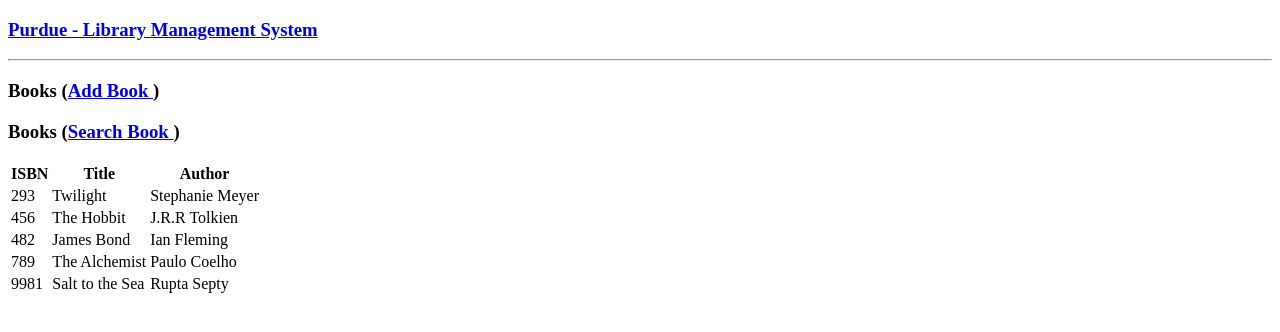
After one commit to CS348-GroupProject/CS348-Group-Project, a Flask app: page / in a window 1280 px wide. The commit adds this page. Shown: the top 332 px of the page. Run offline with Flask 2, Linux system fonts and the light colour scheme; data comes from the database, SQL or seed files in the repository; both versions use the stored data as it was after the commit.

Commit message:
Completed task 3 - can retrieve and enter data with application now

```diff
--- a/Table.py
+++ b/Table.py
@@ -7,12 +7,12 @@ app = Flask(__name__)
 def users():
   return render_template('users.html')
 
-@app.route('/result',methods = ['POST', 'GET'])
+@app.route('result',methods = ['POST', 'GET'])
 def result():
   if request.method == 'POST':
     result = request.form
 
-  return render_template("result.html",result = result)
+    return render_template("result.html",result = result)
 
 if __name__ == '__main__':
     app.run(debug = True)
--- a/app.py
+++ b/app.py
@@ -1,7 +1,47 @@
-from flask import Flask
+from flask import Flask, request, flash, url_for, redirect, render_template
 from flask_sqlalchemy import SQLAlchemy
 
 app = Flask(__name__, template_folder='templates')
 app.config['SQLALCHEMY_DATABASE_URI'] = 'sqlite:///mydata.db'
 app.secret_key = "secert_key"
 db = SQLAlchemy(app)
+
+class books(db.Model):
+    isbn = db.Column(db.Integer, primary_key=True)
+    title = db.Column(db.String(100))
+    author = db.Column(db.String(100))
+
+    def __init__(self, isbn, title, author):
+        self.isbn = isbn
+        self.title = title
+        self.author = author
+
+    @app.route('/')
+    def show_all():
+        return render_template('show_all.html', books = books.query.all() )
+
+    @app.route('/new', methods = ['GET', 'POST'])
+    def new():
+        if request.method == 'POST':
+            if not request.form['isbn'] or not request.form['title'] or not request.form['author']:
+                flash('Please enter all the fields', 'error')
+            else:
+                book = books(request.form['isbn'], request.form['title'], request.form['author'])
+                #db.session.delete(books.query.get_or_404(1234567))
+                db.session.add(book)
+                db.session.commit()
+                flash('Book was successfully added!')
+                return redirect(url_for('show_all'))
+        return render_template('new.html')
+
+    @app.route('/search', methods = ['GET', 'POST'])
+    def search():
+        if request.method == 'POST':
+            #book = books.query.get_or_404(request.form['search'])
+            #db.session.delete(books.query.get_or_404(1234567))
+            flash('Book was successfully found!')
+            return render_template('search.html', sTitle = books.query.get_or_404(request.form['search']).title, sAuthor = books.query.get_or_404(request.form['search']).author)
+        return render_template('search.html')
+if __name__ == '__main__':
+   db.create_all()
+   app.run(debug = True)
--- a/templates/index.html
+++ b/templates/index.html
@@ -3,5 +3,8 @@
     <p>IBSN <input type="text" name="ISBN" /></p>
     <p>Title <input type="text" name="Title" /></p>
     <p>Author <input type="text" name="Author" /></p>
+    <form method="post" action="/">
+        <input type="submit" value="SUBMIT" name="action1"/>
+    </form>
   </body>
 </html>
--- /dev/null
+++ b/templates/result.html
@@ -0,0 +1,5 @@
+<html>
+  <body>
+    <p>WORKS! <input type="text" name="ISBN" /></p>
+  </body>
+</html>
--- /dev/null
+++ b/templates/show_all.html
@@ -0,0 +1,43 @@
+<!DOCTYPE html>
+<html lang = "en">
+   <head></head>
+   <body>
+
+      <h3>
+         <a href = "{{ url_for('show_all') }}">Purdue - Library
+            Management System</a>
+      </h3>
+
+      <hr/>
+      {%- for message in get_flashed_messages() %}
+         {{ message }}
+      {%- endfor %}
+
+      <h3>Books (<a href = "{{ url_for('new') }}">Add Book
+         </a>)</h3>
+
+      <h3>Books (<a href = "{{ url_for('search') }}">Search Book
+         </a>)</h3>
+
+      <table>
+         <thead>
+            <tr>
+               <th>ISBN</th>
+               <th>Title</th>
+               <th>Author</th>
+            </tr>
+         </thead>
+
+         <tbody>
+            {% for book in books %}
+               <tr>
+                  <td>{{ book.isbn }}</td>
+                  <td>{{ book.title }}</td>
+                  <td>{{ book.author }}</td>
+               </tr>
+            {% endfor %}
+         </tbody>
+      </table>
+
+   </body>
+</html>
```
Also changed, not shown: requirements.txt (+11 -11 lines), templates/new.html (added, +25 -0 lines), templates/search.html (added, +21 -0 lines), mydata.db.
